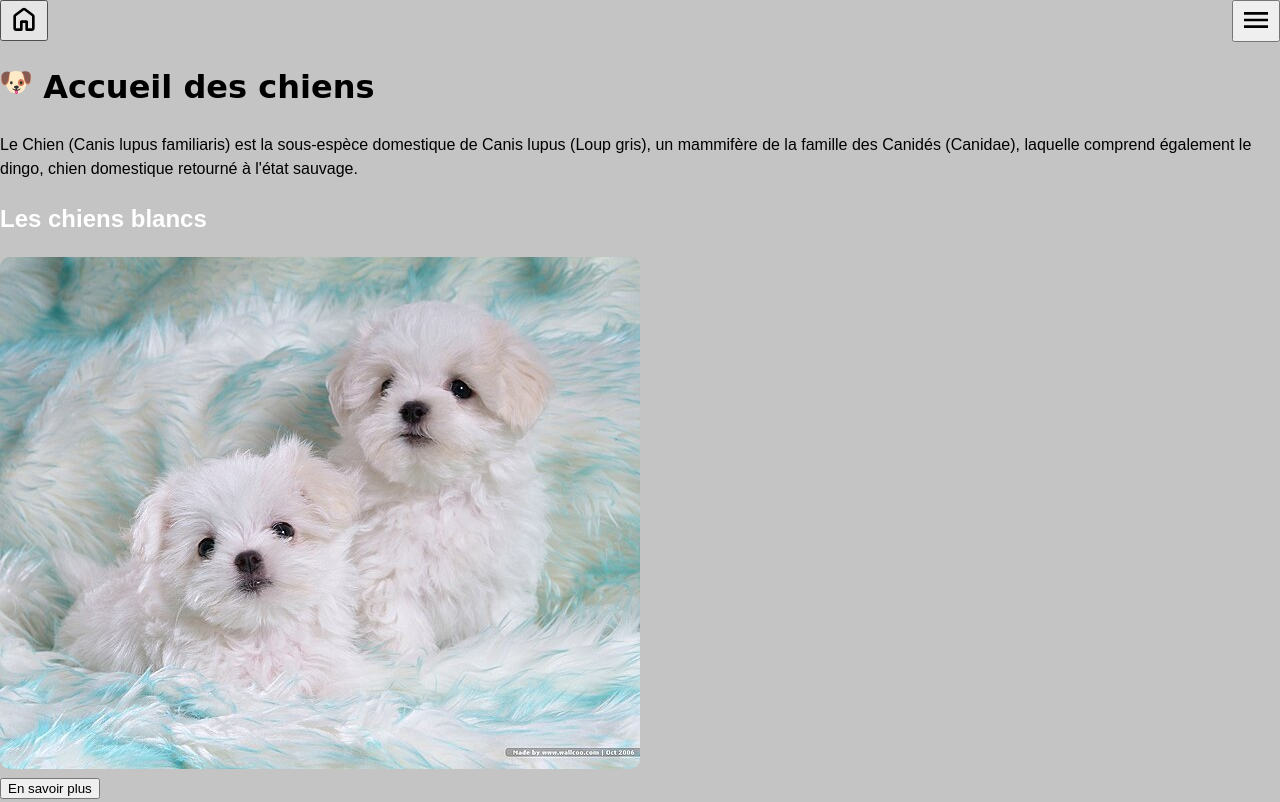
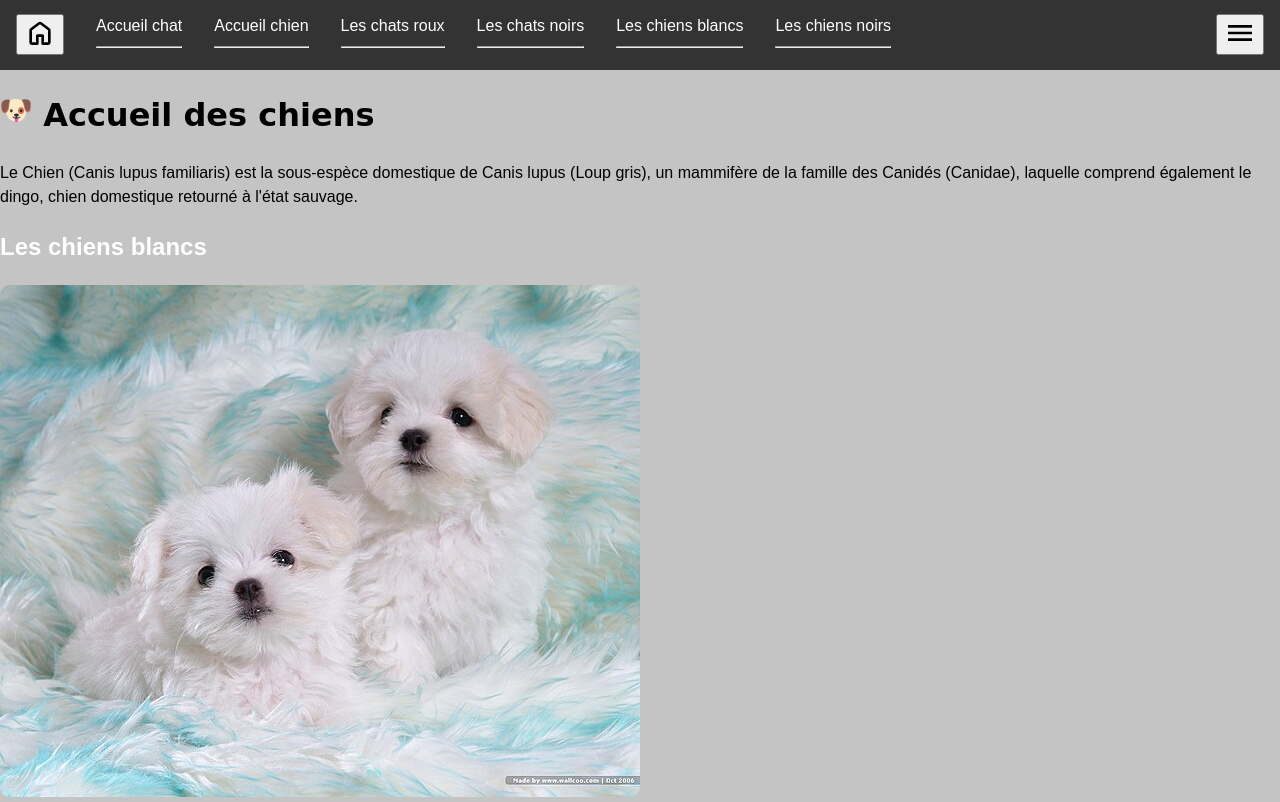
Before and after one commit to MMI-SAE-105/2023-r113-tp2-menu-alpinejs-COLLIN-Hugo, a plain HTML site: page chien/Index.html in a window 1280 px wide. Shown: the top 802 px of the page. Drawn offline with nearby package versions, Linux system fonts and the light colour scheme.

Commit message:
modif menu chien

```diff
--- a/chien/Index.html
+++ b/chien/Index.html
@@ -9,27 +9,32 @@
       <link rel="stylesheet" href="../css/style.css" />
     </head>
     <body>
-    <header>
-      <a href="/index.html">
-        <button type="button"><img src="/publics/icones/MaterialSymbolsHomeOutlineRounded.svg" alt="Accueil">
-        </button>
-      </a>
-        <button
-         aria-controls="mainNav" @click="menuIsOpen = ! menuIsOpen"
-        class="header_menuBtn"><img src="/publics/icones/IcBaselineMenu.svg" alt="icone menu">
+
+      <ul>
+        <li-1><a href="/index.html">
+          <button type="button"><img src="/publics/icones/MaterialSymbolsHomeOutlineRounded.svg" alt="Accueil"></button></a></li-1>
+        <li><a href="/cats/index.html">Accueil chat <hr></a></li>
+        <li><a href="/chien/Index.html">Accueil chien <hr></a></li>
+        <li><a href="/cats/chat1.html">Les chats roux <hr></a></li>
+        <li><a href="/cats/chat2.html">Les chats noirs <hr></a></li>
+        <li><a href="/chien/chien2.html">Les chiens blancs <hr></a></li>
+        <li><a href="/chien/chien1.html">Les chiens noirs <hr></a></li>
+        <li-2><a>
+     <button aria-controls="mainNav" @click="menuIsOpen = ! menuIsOpen" class="header_menuBtn">
+          <img src="/publics/icones/IcBaselineMenu.svg" alt="icone menu">
      </button>
          <nav id="mainNav" x-show="menuIsOpen" x-transition.duration.800ms class="menu" style="display : none">
-          <ul>
+           <ul-1>
              <li><a href="/cats/index.html">Accueil des chats</a></li>
-            <li><a href="/cats/chat1.html">Chat roux</a></li>
-            <li><a href="/cats/chat2.html">Chat noir</a></li>
+             <li><a href="/cats/chat1.html">Les chats roux</a></li>
+             <li><a href="/cats/chat2.html">Les chats noirs</a></li>
              <li><a href="/chien/Index.html">Accueil des chiens</a></li>
-            <li><a href="/chien/chien1.html">Chien noir</a></li>
-            <li><a href="/chien/chien2.html">Chien blanc</a></li>
+             <li><a href="/chien/chien1.html">Les chiens noirs</a></li>
+             <li><a href="/chien/chien2.html">Les chiens blancs</a></li>
+           </ul-1>
+         </nav></a></li-2>
       </ul>
-        </nav>
 
-</header>
 <h1> <img src="/publics/icones/NotoDogFace.svg"> Accueil des chiens</h1>
 <p>Le Chien (Canis lupus familiaris) est la sous-espèce domestique de Canis lupus (Loup gris),
     un mammifère de la famille des Canidés (Canidae), laquelle comprend également le dingo,
```
Also changed, not shown: index.html (+1 -3 lines). Lines whose indentation alone changed are shown as unchanged.
